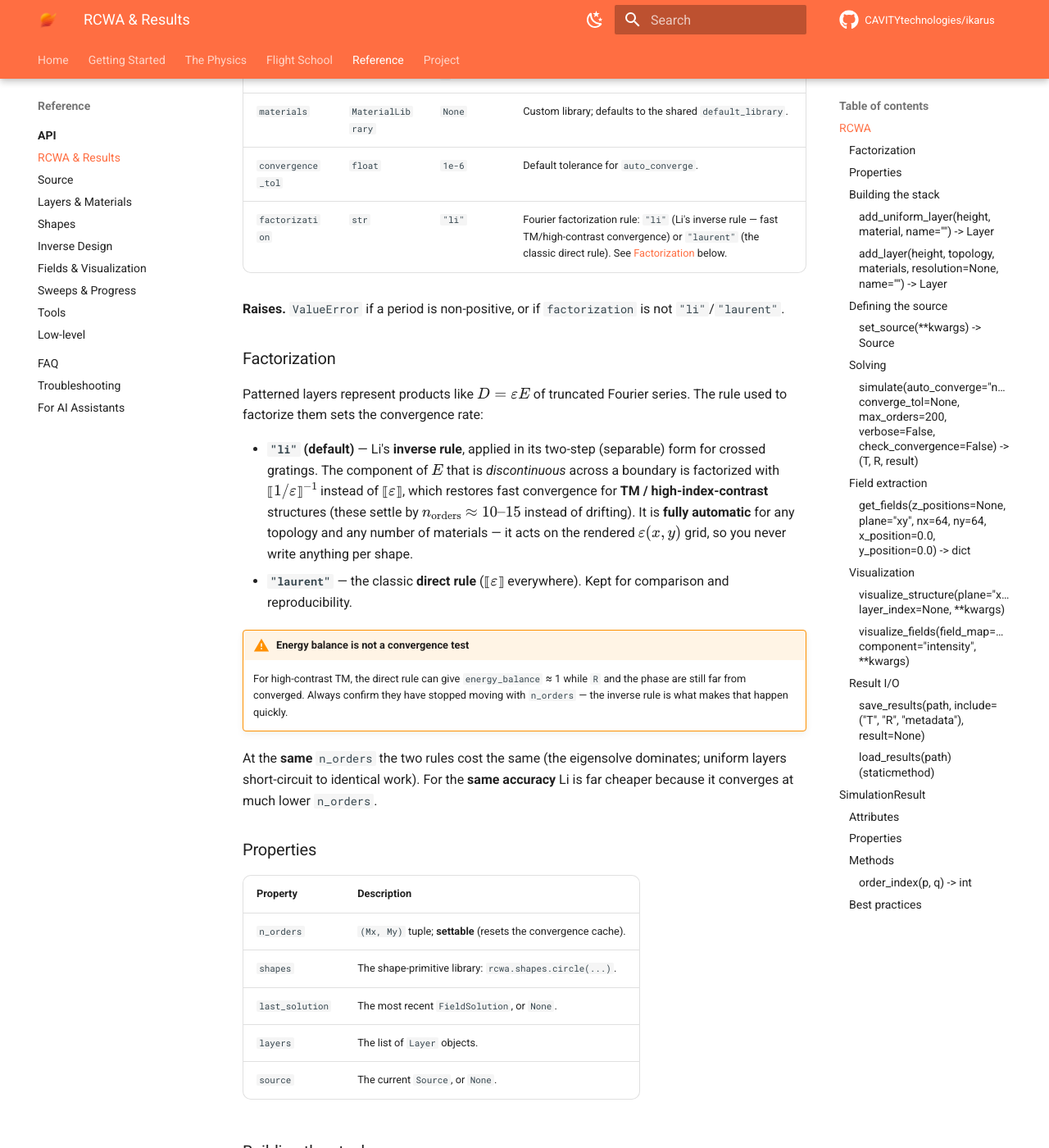
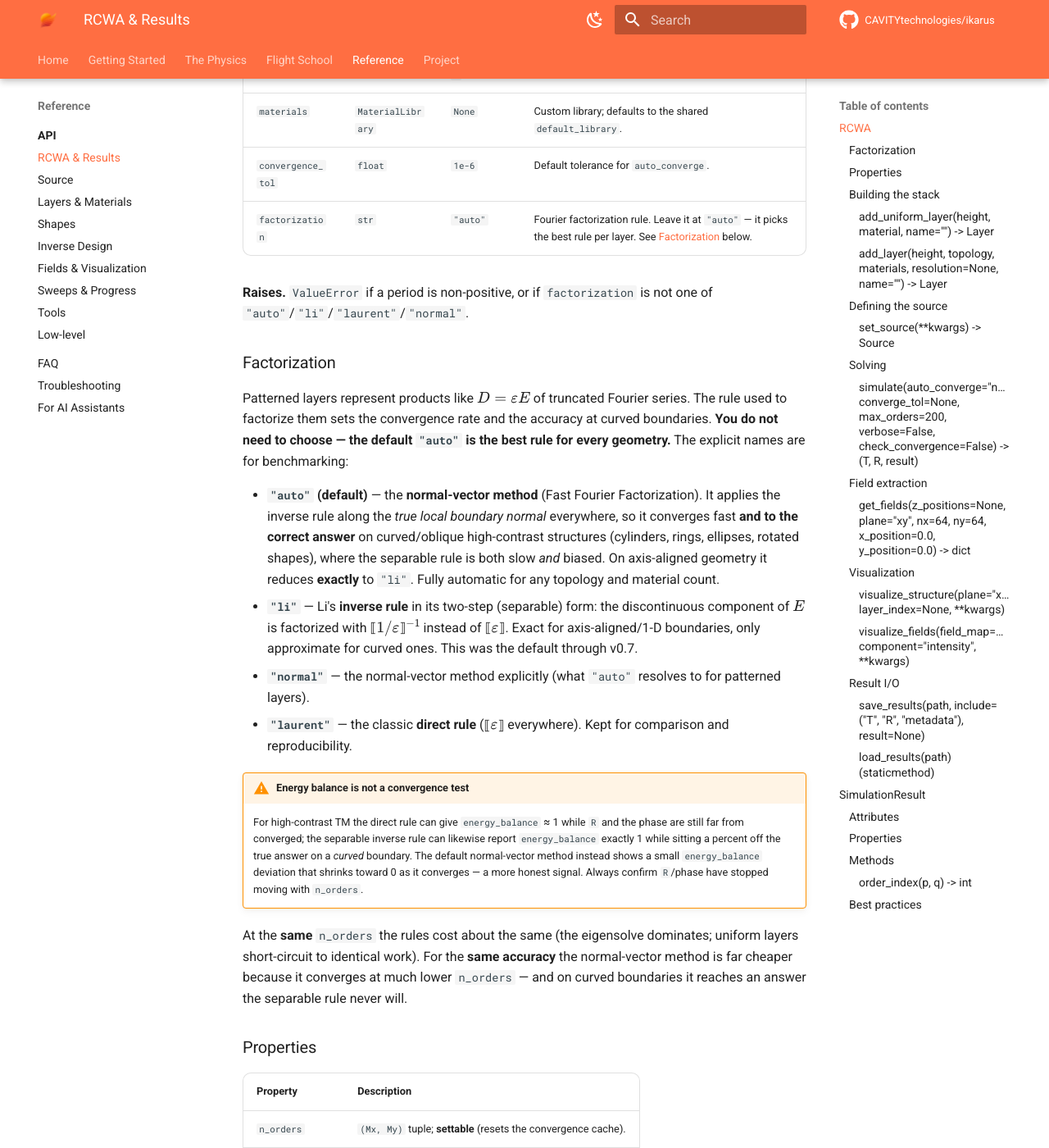
Before and after one commit to CAVITYtechnologies/ikarus, an MkDocs documentation site: the page built from docs/api/rcwa.md, in a window 1280 px wide and 1400 px high, scrolled down 815 px. Shown: the whole window at 82% size. Built offline with MkDocs 1.6.1 and Material for MkDocs 9.7.7, drawn with Linux system fonts in a browser that asks for light colours; comment, search, counter and statistics services are not loaded; some of the changed text lies outside the part shown.

Commit message:
Normal-vector method WORKS: ship FFF as default 'auto' factorization (v0.8.0)
The off-diagonal Q sign was the last blocker -- the naive Maxwell derivation
gave the physics-convention sign, but Ikarus's engineering/conjugated-permittivity
core flips it. With the corrected sign, the full in-plane permittivity tensor in
Ikarus's Rumpf P@Q delivers the complete Fast Fourier Factorization acceleration
(my earlier 'formulation wall' was wrong -- it was a sign error, found empirically
against the FMMax oracle).

Validated against FMMax Formulation.NORMAL on identical masks (<=2e-3):
  cylinder 0.940 vs 0.942 | ring 0.974 vs 0.973 (li wrongly 0.992) |
  ellipse 0.842 vs 0.843 | rotated-square 0.9713 vs 0.9711
Reduces to 'li' exactly for 1-D/axis-aligned; energy conserved (finite-order
imbalance vanishes with n_orders).

User-facing: new default factorization='auto' applies the normal-vector method to
every patterned layer (reduces exactly to 'li' on axis-aligned geometry, so never
worse). Users never choose a rule. 'li'/'laurent'/'normal' remain explicit.

- solver.py: corrected off-diagonal sign in Q; 'auto' resolves to 'normal'.
- rcwa.py: default factorization 'li' -> 'auto'; validate the 4 names.
- tests: end-to-end guards (reduces-to-li, energy, FFF acceleration + sign,
  auto==normal); updated default/energy expectations.
- docs: README/index feature tables, theory (normal-vector note), api/rcwa,
  faq, AI_GUIDE; CHANGELOG + version bump 0.7.0 -> 0.8.0.

Co-Authored-By: Claude Opus 4.8 <noreply@anthropic.com>

````diff
--- a/docs/api/rcwa.md
+++ b/docs/api/rcwa.md
@@ -10,7 +10,7 @@ objects in Ikarus, learn these.
 ```python
 RCWA(period_x, period_y, resolution=32, n_orders=25,
      dtype=np.complex128, materials=None, convergence_tol=1e-6,
-     factorization="li")
+     factorization="auto")
 ```
 
 **Purpose.** Create a solver bound to one unit cell.
@@ -25,33 +25,44 @@ RCWA(period_x, period_y, resolution=32, n_orders=25,
 | `dtype` | numpy dtype | `complex128` | Working precision. |
 | `materials` | `MaterialLibrary` | `None` | Custom library; defaults to the shared `default_library`. |
 | `convergence_tol` | `float` | `1e-6` | Default tolerance for `auto_converge`. |
-| `factorization` | `str` | `"li"` | Fourier factorization rule: `"li"` (Li's inverse rule — fast TM/high-contrast convergence) or `"laurent"` (the classic direct rule). See [Factorization](#factorization) below. |
+| `factorization` | `str` | `"auto"` | Fourier factorization rule. Leave it at `"auto"` — it picks the best rule per layer. See [Factorization](#factorization) below. |
 
-**Raises.** `ValueError` if a period is non-positive, or if `factorization` is not `"li"`/`"laurent"`.
+**Raises.** `ValueError` if a period is non-positive, or if `factorization` is not one of `"auto"`/`"li"`/`"laurent"`/`"normal"`.
 
 ### Factorization { #factorization }
 
 Patterned layers represent products like \(D = \varepsilon E\) of truncated Fourier
-series. The rule used to factorize them sets the convergence rate:
+series. The rule used to factorize them sets the convergence rate and the accuracy
+at curved boundaries. **You do not need to choose — the default `"auto"` is the
+best rule for every geometry.** The explicit names are for benchmarking:
 
-- **`"li"` (default)** — Li's **inverse rule**, applied in its two-step (separable)
-  form for crossed gratings. The component of \(E\) that is *discontinuous* across a
-  boundary is factorized with \(⟦1/\varepsilon⟧^{-1}\) instead of \(⟦\varepsilon⟧\),
-  which restores fast convergence for **TM / high-index-contrast** structures
-  (these settle by \(n_\text{orders}\approx 10\text{–}15\) instead of drifting).
-  It is **fully automatic** for any topology and any number of materials — it acts
-  on the rendered \(\varepsilon(x,y)\) grid, so you never write anything per shape.
+- **`"auto"` (default)** — the **normal-vector method** (Fast Fourier Factorization).
+  It applies the inverse rule along the *true local boundary normal* everywhere, so
+  it converges fast **and to the correct answer** on curved/oblique high-contrast
+  structures (cylinders, rings, ellipses, rotated shapes), where the separable rule
+  is both slow *and* biased. On axis-aligned geometry it reduces **exactly** to
+  `"li"`. Fully automatic for any topology and material count.
+- **`"li"`** — Li's **inverse rule** in its two-step (separable) form: the
+  discontinuous component of \(E\) is factorized with \(⟦1/\varepsilon⟧^{-1}\)
+  instead of \(⟦\varepsilon⟧\). Exact for axis-aligned/1-D boundaries, only
+  approximate for curved ones. This was the default through v0.7.
+- **`"normal"`** — the normal-vector method explicitly (what `"auto"` resolves to
+  for patterned layers).
 - **`"laurent"`** — the classic **direct rule** (\(⟦\varepsilon⟧\) everywhere).
   Kept for comparison and reproducibility.
 
 !!! warning "Energy balance is **not** a convergence test"
-    For high-contrast TM, the direct rule can give `energy_balance` ≈ 1 while `R`
-    and the phase are still far from converged. Always confirm they have stopped
-    moving with `n_orders` — the inverse rule is what makes that happen quickly.
+    For high-contrast TM the direct rule can give `energy_balance` ≈ 1 while `R` and
+    the phase are still far from converged; the separable inverse rule can likewise
+    report `energy_balance` exactly 1 while sitting a percent off the true answer on
+    a *curved* boundary. The default normal-vector method instead shows a small
+    `energy_balance` deviation that shrinks toward 0 as it converges — a more honest
+    signal. Always confirm `R`/phase have stopped moving with `n_orders`.
 
-At the **same** `n_orders` the two rules cost the same (the eigensolve dominates;
-uniform layers short-circuit to identical work). For the **same accuracy** Li is far
-cheaper because it converges at much lower `n_orders`.
+At the **same** `n_orders` the rules cost about the same (the eigensolve dominates;
+uniform layers short-circuit to identical work). For the **same accuracy** the
+normal-vector method is far cheaper because it converges at much lower `n_orders` —
+and on curved boundaries it reaches an answer the separable rule never will.
 
 ### Properties
 
--- a/ikarus/__init__.py
+++ b/ikarus/__init__.py
@@ -33,7 +33,7 @@ from . import shapes
 from .sweep import Sweep, SweepResult
 from ._progress import progress
 
-__version__ = "0.7.0"
+__version__ = "0.8.0"
 
 
 def ai_guide() -> str:
--- a/pyproject.toml
+++ b/pyproject.toml
@@ -4,7 +4,7 @@ build-backend = "setuptools.build_meta"
 
 [project]
 name = "ikarus-rcwa"
-version = "0.7.0"
+version = "0.8.0"
 description = "High-precision 2D RCWA simulation for periodic photonic structures"
 readme = "README.md"
 requires-python = ">=3.9"
````
Also changed, not shown: CHANGELOG.md (+28 -0 lines), README.md (+2 -2 lines), docs/faq.md (+10 -8 lines), docs/index.md (+2 -2 lines), docs/theory.md (+30 -10 lines), ikarus/AI_GUIDE.md (+11 -1 lines), 6 other files.
